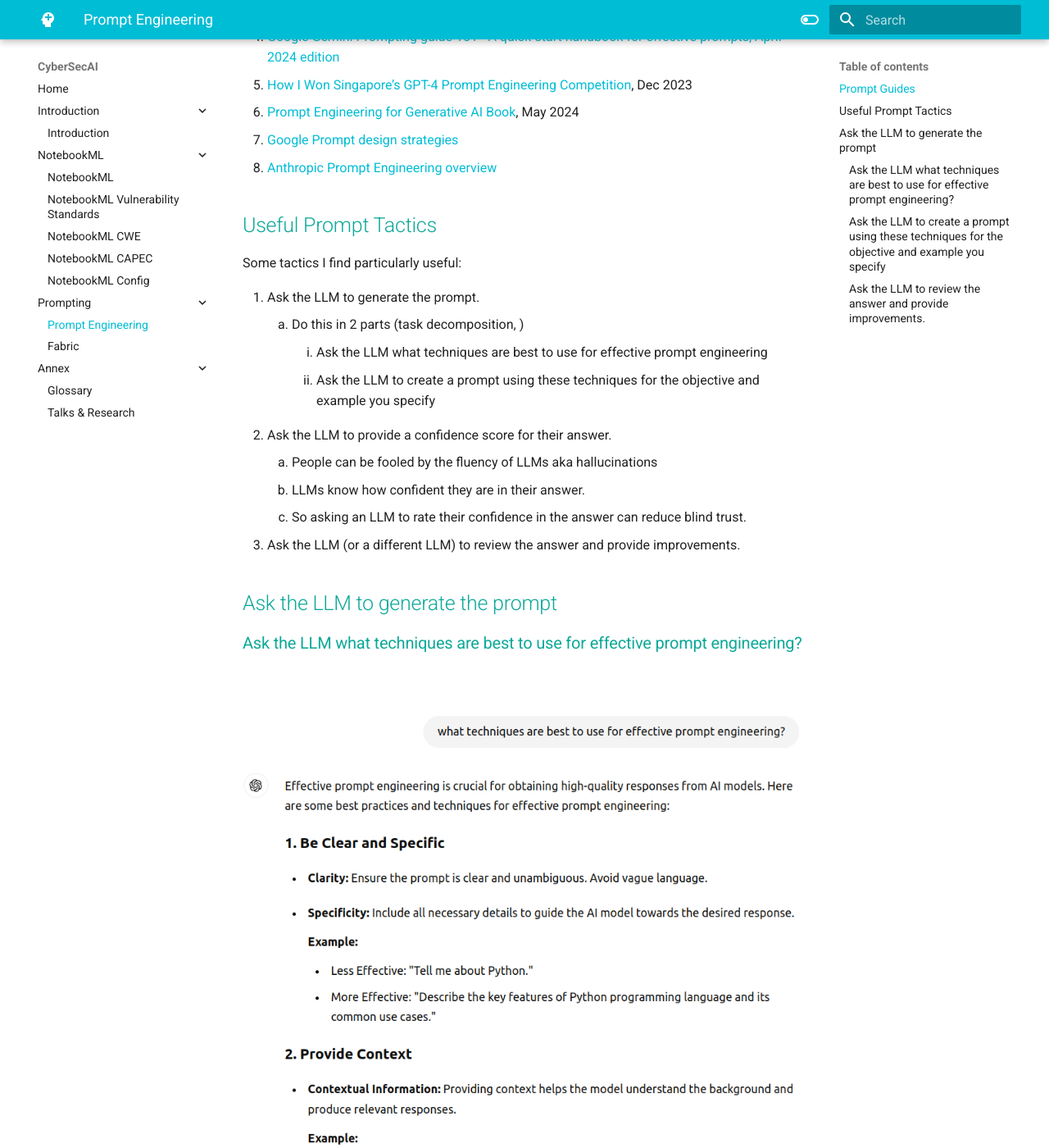
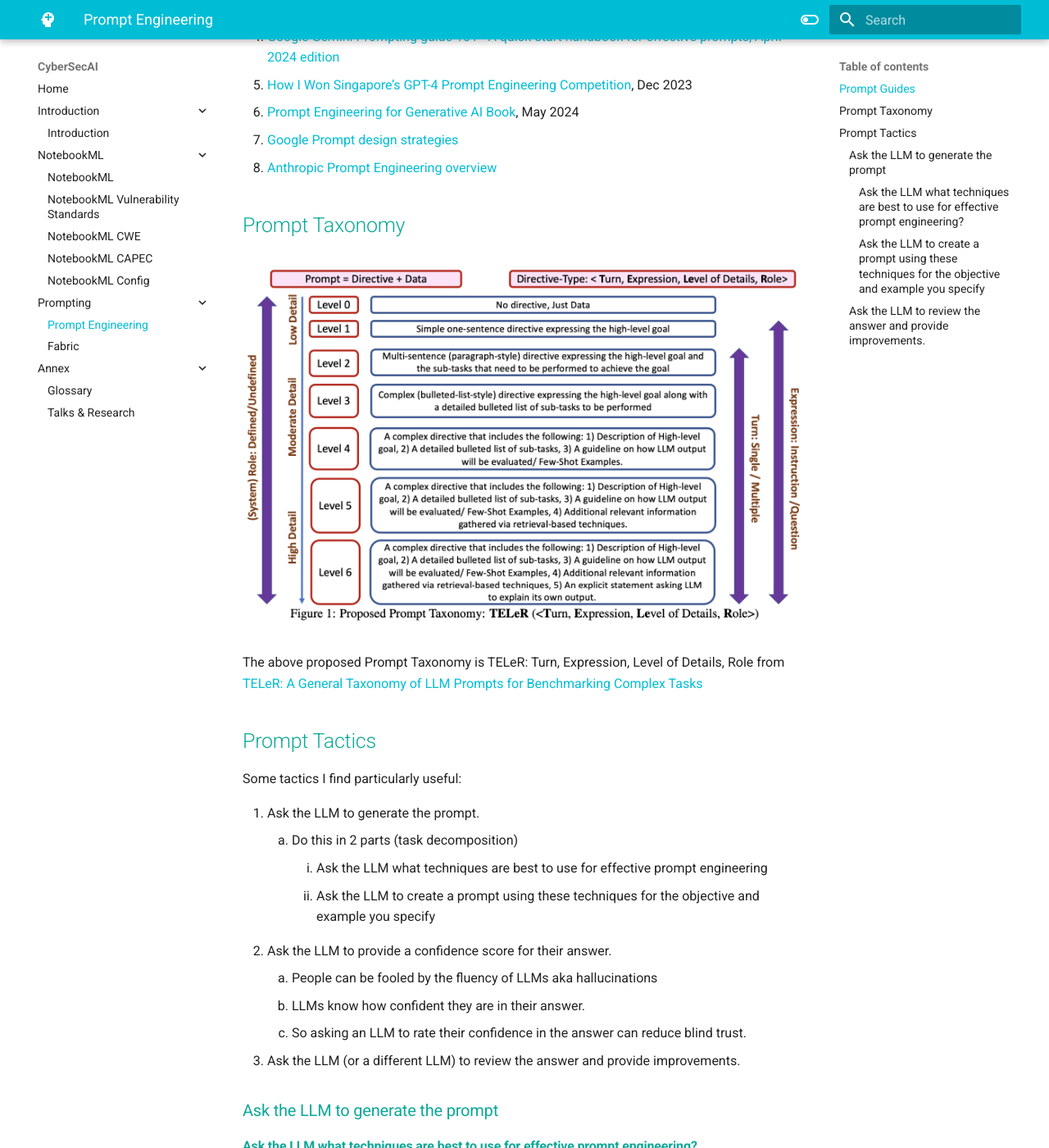
Before and after one commit to CyberSecAI/CyberSecAI.github.io, an MkDocs documentation site: the page built from docs/prompt_engineering/prompt_engineering.md, in a window 1280 px wide and 1400 px high, scrolled down 524 px. Shown: the whole window at 82% size. Built offline with MkDocs 1.6.1 and Material for MkDocs 9.7.7, drawn with Linux system fonts in a browser that asks for light colours; comment, search, counter and statistics services are not loaded.

Commit message:
add Teler taxonomy

```diff
--- a/docs/prompt_engineering/prompt_engineering.md
+++ b/docs/prompt_engineering/prompt_engineering.md
@@ -5,6 +5,7 @@
     A large part of working LLMs is knowing how to prompt them to get the information you want.
 
     ChatGPTo will be used here but the techniques apply in general to any LLM.
+
 
 ## Prompt Guides
 There are many books, guides, and articles on Prompt Engineering. Some of the better ones are listed here:
@@ -19,14 +20,19 @@
 7. [Anthropic Prompt Engineering overview](https://docs.anthropic.com/en/docs/build-with-claude/prompt-engineering/overview)
 
 
+## Prompt Taxonomy
+<figure markdown>
+![Guide](../assets/images/promptTaxonomy.png)
+</figure>
+The above proposed Prompt Taxonomy is TELeR: Turn, Expression, Level of Details, Role from  [TELeR: A General Taxonomy of LLM Prompts for Benchmarking Complex Tasks](https://arxiv.org/pdf/2305.11430)
 
 
-## Useful Prompt Tactics
+## Prompt Tactics
 
 Some tactics I find particularly useful:
 
 1. Ask the LLM to generate the prompt.
-      1. Do this in 2 parts (task decomposition, )
+      1. Do this in 2 parts (task decomposition)
          1. Ask the LLM what techniques are best to use for effective prompt engineering
          2. Ask the LLM to create a prompt using these techniques for the objective and example you specify
 3. Ask the LLM to provide a confidence score for their answer.
@@ -36,9 +42,9 @@
 4. Ask the LLM (or a different LLM) to review the answer and provide improvements.
 
 
-## Ask the LLM to generate the prompt
+### Ask the LLM to generate the prompt
 
-### Ask the LLM what techniques are best to use for effective prompt engineering?
+#### Ask the LLM what techniques are best to use for effective prompt engineering?
 
 
 <figure markdown>
@@ -47,7 +53,7 @@
 </figure>
 
 
-### Ask the LLM to create a prompt using these techniques for the objective and example you specify
+#### Ask the LLM to create a prompt using these techniques for the objective and example you specify
 
 <figure markdown>
 ![Guide](../assets/images/prompting3.png)
```
Also changed, not shown: docs/assets/images/promptTaxonomy.png (added).
